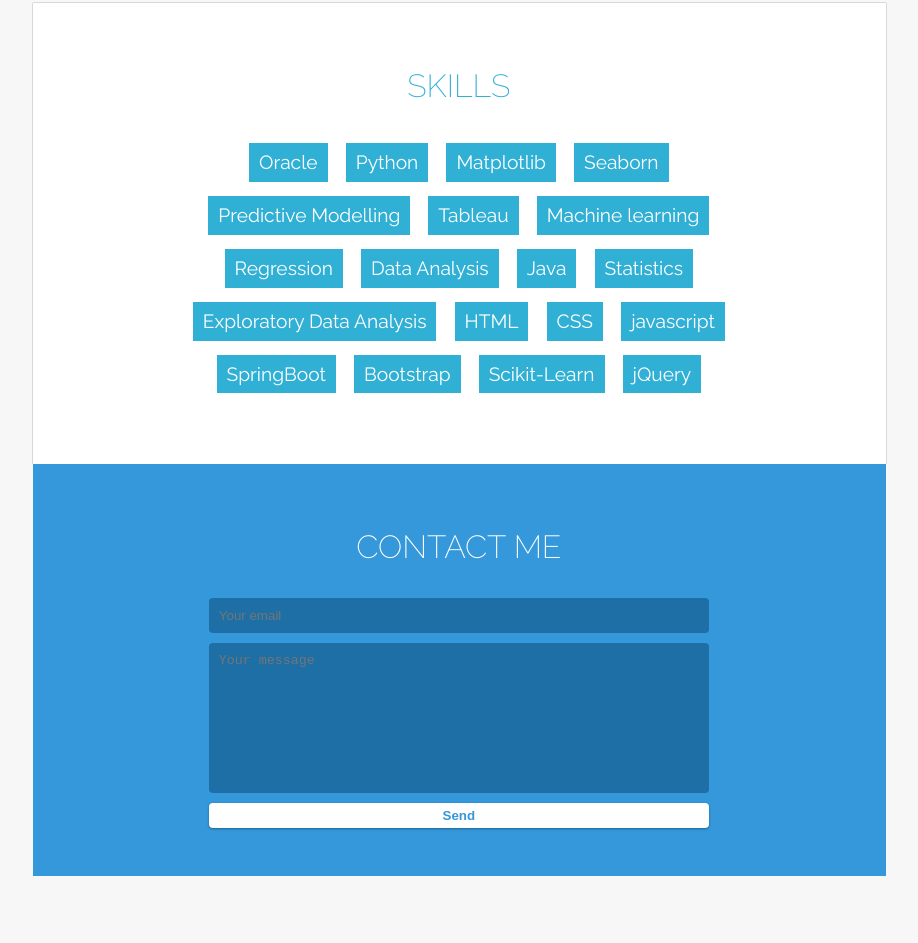
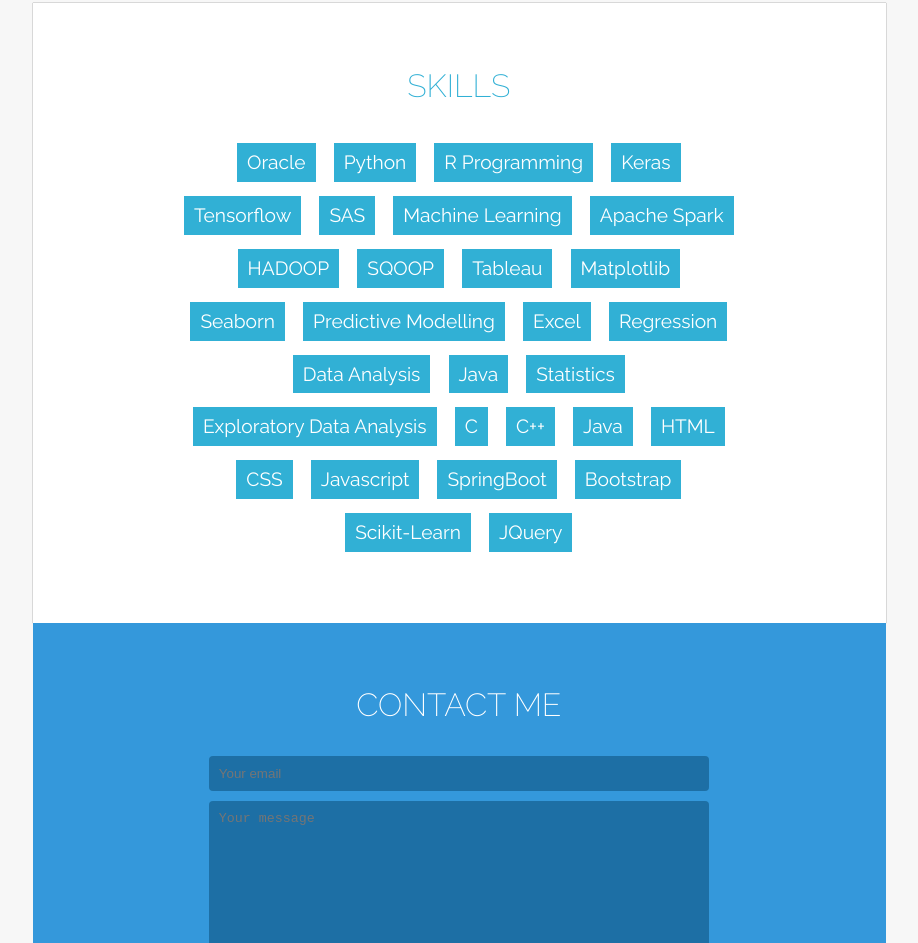
Before and after one commit to Amrenderv1/Amrender_Cv.github.io-, a plain HTML site: page index.html in a window 1280 px wide. Shown: the part 5023-5966 px from the top of the page, without its empty margins (179-1097 px from the left). Drawn offline with Linux system fonts and the light colour scheme.

Commit message:
Add files via upload

```diff
--- a/index.html
+++ b/index.html
@@ -286,25 +286,38 @@
           </div>
           <div class="content-body">
             <ul class="ul-skills">
-              <li class="li-skills">Oracle</li>
-              <li class="li-skills">Python</li>
-               <li class="li-skills">Matplotlib</li>
-                <li class="li-skills">Seaborn</li>
+                    <li class="li-skills">Oracle</li>
+                    <li class="li-skills">Python</li>
+                    <li class="li-skills">R Programming</li>
+                    <li class="li-skills">Keras</li>
+                    <li class="li-skills">Tensorflow</li>
+                    <li class="li-skills">SAS</li>
+
+                     <li class="li-skills">Machine Learning</li>
+                    <li class="li-skills">Apache Spark</li>
+                    <li class="li-skills">HADOOP</li>
+                    <li class="li-skills">SQOOP</li>
+                    <li class="li-skills">Tableau</li>
+
+                    <li class="li-skills">Matplotlib</li>
+                    <li class="li-skills">Seaborn</li>
                   <li class="li-skills">Predictive Modelling</li>
-              <li class="li-skills">Tableau</li>
-              <li class="li-skills">Machine learning</li>
+              <li class="li-skills">Excel</li>
               <li class="li-skills">Regression</li>
               <li class="li-skills">Data Analysis</li>
               <li class="li-skills">Java</li>
               <li class="li-skills">Statistics</li>
               <li class="li-skills">Exploratory Data Analysis</li>
+               <li class="li-skills">C</li>
+                <li class="li-skills">C++</li>
+                 <li class="li-skills">Java</li>
               <li class="li-skills">HTML</li>
               <li class="li-skills">CSS</li>
-              <li class="li-skills">javascript</li>
+              <li class="li-skills">Javascript</li>
               <li class="li-skills">SpringBoot</li>
               <li class="li-skills">Bootstrap</li>
               <li class="li-skills">Scikit-Learn</li>
-              <li class="li-skills">jQuery</li>
+              <li class="li-skills">JQuery</li>
             </ul>
           </div>
         </div>
```
